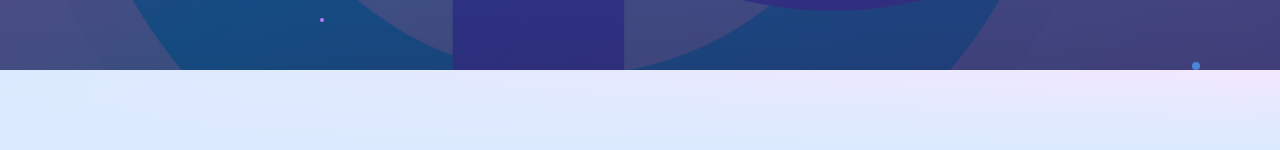
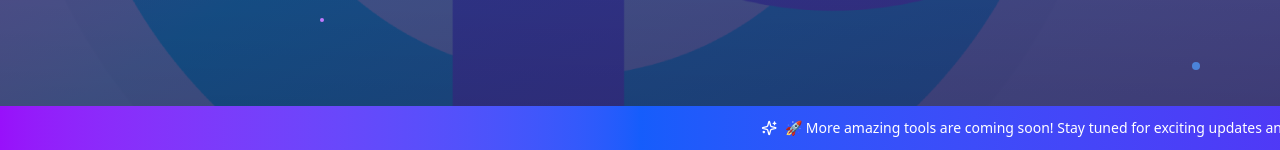
Before and after one commit to OpenPecha/pecha-workspace, a React (Vite) app in the folder frontend/: page / in a window 1280 px wide. Shown: the part 650-800 px from the top of the page. Built offline with nearby package versions, Linux system fonts and the light colour scheme; no server answers.

Commit message:
Refactor ToolsSection component by removing unnecessary gradient transitions for a cleaner design. Adjust layout for improved readability and maintainability.

```diff
--- a/frontend/src/components/Layout.tsx
+++ b/frontend/src/components/Layout.tsx
@@ -1,6 +1,7 @@
 import React from "react";
 import Header from "./Header";
 import Footer from "./Footer";
+import Marquee from "./Marquee";
 
 interface LayoutProps {
   children: React.ReactNode;
@@ -19,8 +20,9 @@ const Layout: React.FC<LayoutProps> = ({ children }) => {
   return (
     <div className="flex flex-col min-h-screen bg-white">
       <Header />
-      <main className="flex-grow">{children}</main>
+      <main className="flex-grow pb-16">{children}</main>
       <Footer />
+      <Marquee />
     </div>
   );
 };
--- /dev/null
+++ b/frontend/src/components/Marquee.tsx
@@ -0,0 +1,26 @@
+import React from "react";
+import { Sparkles, Hammer, Zap } from "lucide-react";
+
+const Marquee = () => {
+  const marqueeText =
+    "🚀 More amazing tools are coming soon! Stay tuned for exciting updates and new features to enhance your Buddhist manuscript studies";
+
+  return (
+    <div className="fixed bottom-0 left-0 right-0 z-40 bg-gradient-to-r from-purple-600 via-blue-600 to-indigo-600 text-white py-3 overflow-hidden shadow-lg">
+      <div className="animate-marquee whitespace-nowrap flex items-center space-x-8">
+        <div className="flex items-center space-x-2 text-sm font-medium">
+          <Sparkles className="h-4 w-4" />
+          <span>{marqueeText}</span>
+          <Hammer className="h-4 w-4" />
+          <span>{marqueeText}</span>
+          <Zap className="h-4 w-4" />
+          <span>{marqueeText}</span>
+          <Sparkles className="h-4 w-4" />
+          <span>{marqueeText}</span>
+        </div>
+      </div>
+    </div>
+  );
+};
+
+export default Marquee;
--- a/frontend/src/components/ToolsSection.tsx
+++ b/frontend/src/components/ToolsSection.tsx
@@ -65,14 +65,9 @@ const ToolsSection = () => {
   return (
     <section
       id="tools"
-      className="py-20 bg-gradient-to-br from-blue-100 via-purple-100 to-indigo-100 relative -mt-20 pt-40"
+      className="py-20 bg-gradient-to-br from-blue-100 via-purple-100 to-indigo-100"
     >
-      {/* Seamless curved transition from Hero */}
-      <div className="absolute top-0 left-0 right-0 h-20 bg-gradient-to-b from-transparent via-blue-100/60 to-blue-100"></div>
-      {/* Seamless bottom transition to Vision */}
-      <div className="absolute bottom-0 left-0 right-0 h-16 bg-gradient-to-b from-transparent to-purple-100/60"></div>
-
-      <div className="container mx-auto px-4 relative z-10">
+      <div className="container mx-auto px-4">
         <div className="text-center mb-16">
           <h2 className="text-4xl font-bold text-foreground mb-4">
             Digital Tools for Buddhist Studies
--- a/frontend/src/index.css
+++ b/frontend/src/index.css
@@ -65,6 +65,20 @@
     --shadow-md: 0 4px 6px -1px rgb(0 0 0 / 0.1), 0 2px 4px -2px rgb(0 0 0 / 0.1);
     --shadow-lg: 0 10px 15px -3px rgb(0 0 0 / 0.1), 0 4px 6px -4px rgb(0 0 0 / 0.1);
     --shadow-xl: 0 20px 25px -5px rgb(0 0 0 / 0.1), 0 8px 10px -6px rgb(0 0 0 / 0.1);
+}
+
+/* Marquee Animation */
+@keyframes marquee {
+  0% {
+    transform: translateX(100%);
+  }
+  100% {
+    transform: translateX(-100%);
+  }
+}
+
+.animate-marquee {
+  animation: marquee 30s linear infinite;
 }
 
 .container {
```
